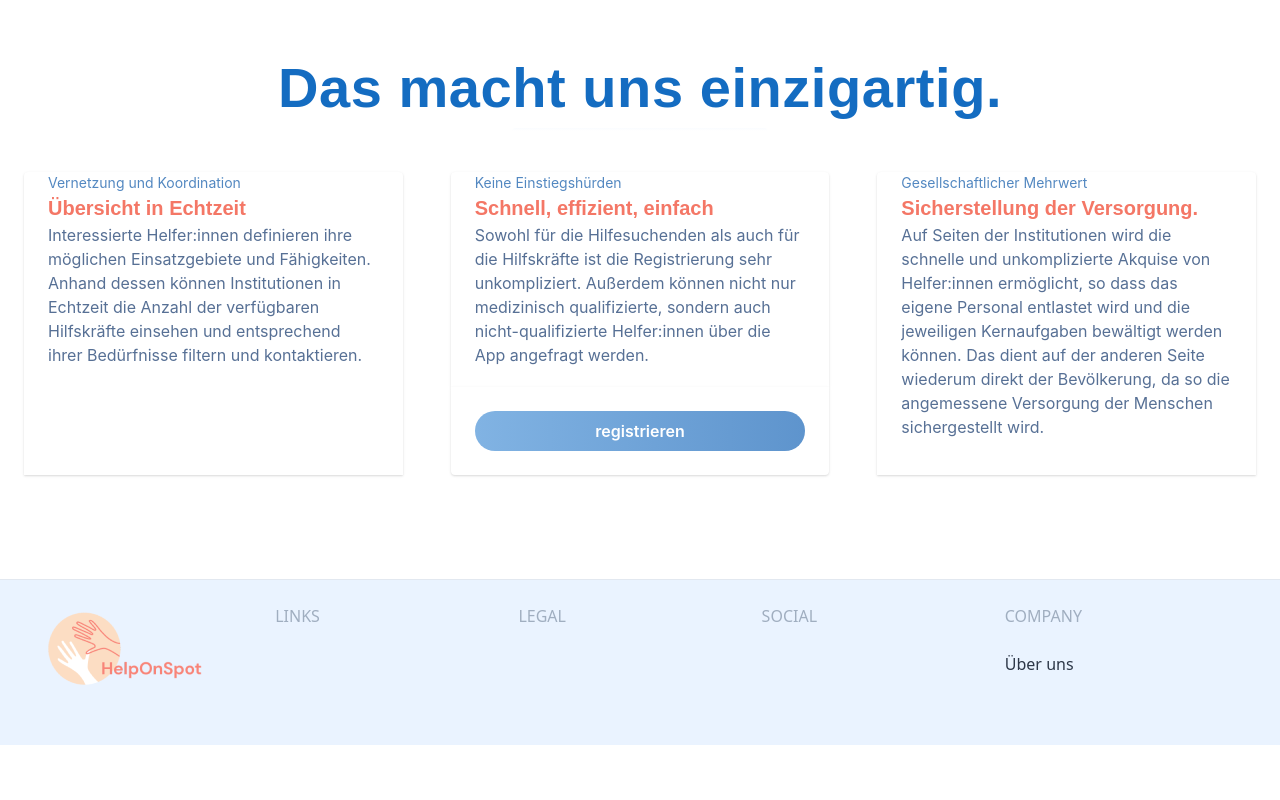
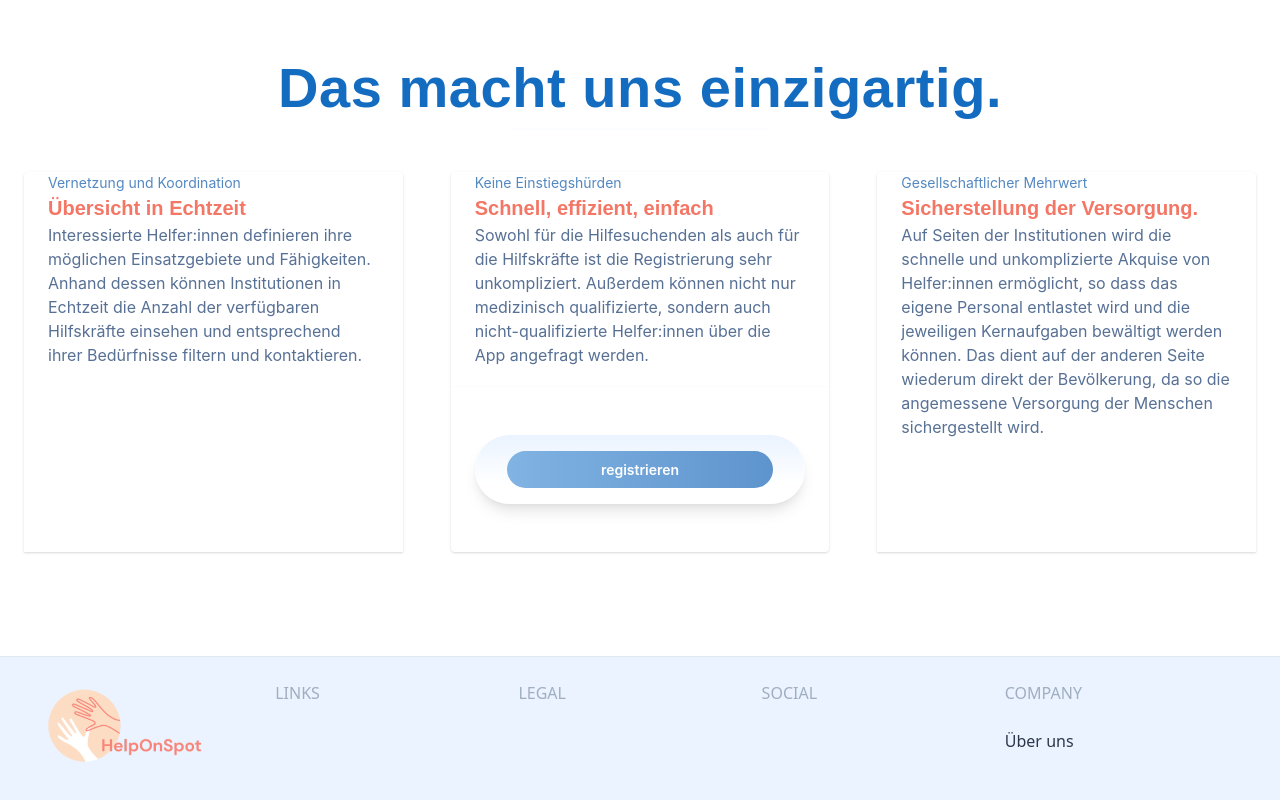
Before and after one commit to Helfer-Portal/helponspot-client, a React (Create React App) app: page /home in a window 1280 px wide. Shown: the part 1860-2660 px from the top of the page. Before the commit the page ends 2605 px from the top, so only its background shows below. Built offline with nearby package versions, Linux system fonts and the light colour scheme; what @tailwindcss/ui, chance would draw is missing.

Commit message:
Made BluePrimaryButton compatible
Added Typing and the ability to pass custom classes and styles

```diff
--- a/src/components/ButtonPrimaryBlue.tsx
+++ b/src/components/ButtonPrimaryBlue.tsx
@@ -1,17 +1,25 @@
 import React, { Component } from "react";
 
 /** Style guide: Primary, blue button */
-const ButtonPrimaryBlue = (props: { children: JSX.Element }) => {
+const ButtonPrimaryBlue = (
+  props: React.PropsWithoutRef<JSX.IntrinsicElements["button"]>
+) => {
   return (
-    // container styles
-    <div className="w-full flex justify-center">
+    // container styles, className is completed if props contain more classes
+    <div
+      className={["w-full flex justify-center", props.className]
+        .filter(Boolean)
+        .join(" ")}
+    >
       <button
-        // pass all stuff e.g. click handler
+        // pass all e.g. onClick
         {...props}
+        // if there is style passed, include it
         style={{
+          ...props?.style,
           background: "linear-gradient(270deg, #5E94CD 0%, #81B3E3 100%)",
         }}
-        className="w-full py-2 text-center hover:underline rounded-full font-semibold font-inter text-white"
+        className="w-full py-2 text-center hover:underline rounded-full font-semibold font-inter text-white text-sm"
       >
         {props.children}
       </button>
```
Also changed, not shown: 1 other file (tests, documents, lock files or other folders).
